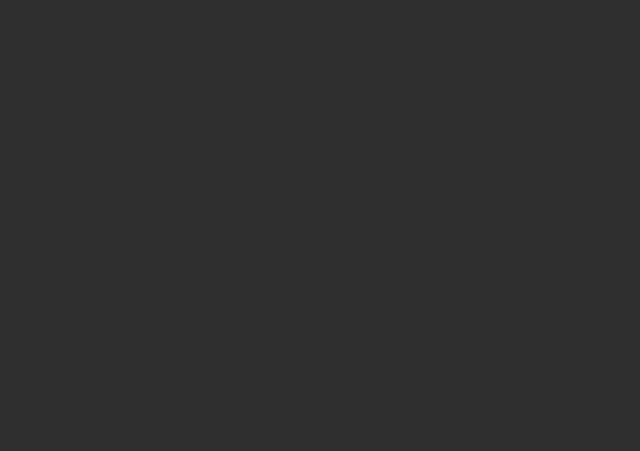
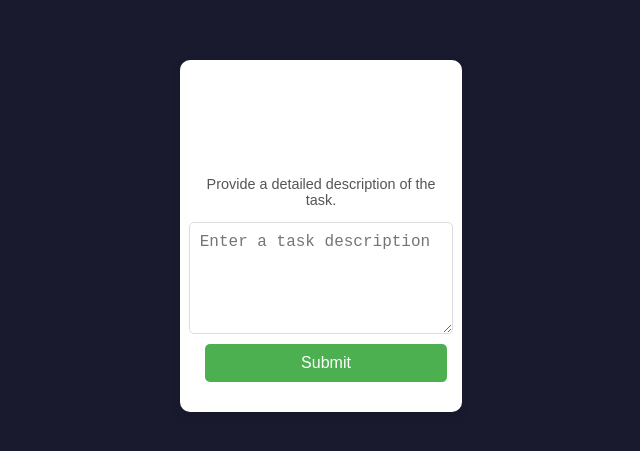
Before and after one commit to akindu-k/iwb013-team-tricannu, a React (Vite) app in the folder frontend/: page /text-prompt in a window 1280 px wide. Before the commit this address had no page. Shown: the part 189-640 px from the top of the page, without its empty margins (319-959 px from the left). Built offline with nearby package versions, Linux system fonts and the light colour scheme.

Commit message:
Refactor CSS styles for navigation bar, login form, and dashboard

```diff
--- a/frontend/src/App.css
+++ b/frontend/src/App.css
@@ -1,82 +1,71 @@
 /* General Styles */
-body {
-  font-family: Arial, sans-serif;
-  background-color: #2f2f2f; /* Dark background to match the theme */
-  color: #ffffff; /* White text by default */
-  margin: 0;
-  padding: 0;
+
+
+h2 {
+  color: #ffffff; /* Update heading color to white */
 }
 
-/* Heading Styles */
-h1, h2 {
-  color: #ffffff;
-  text-align: center;
-  margin-bottom: 20px;
-}
-
-/* Navigation Bar */
+/* Navigation Bar Styles */
 nav {
-  background-color: #333;
-  padding: 15px;
+  background-color: #8f2626;
+  padding: 10px;
 }
 
 nav ul {
   list-style-type: none;
+  padding: 0;
   margin: 0;
-  padding: 0;
   display: flex;
-  justify-content: center;
+  justify-content: center; /* Center the nav links */
 }
 
 nav ul li {
-  margin-right: 20px;
+  display: inline;
+  margin-right: 15px;
 }
 
 nav ul li a {
   color: white;
   text-decoration: none;
-  padding: 10px 15px;
+  padding: 5px 10px;
   border-radius: 5px;
-  transition: background-color 0.3s ease, transform 0.2s ease;
+  transition: background-color 0.3s ease;
 }
 
 nav ul li a:hover {
   background-color: #555;
-  transform: scale(1.05);
 }
 
-/* Form Styles */
+/* Login Form Styles */
 form {
   max-width: 400px;
   margin: 50px auto;
-  padding: 30px;
-  background-color: #444;
-  color: white;
+  padding: 20px;
+  background-color: white;
+  color: black; /* Black text inside form */
   border-radius: 10px;
-  box-shadow: 0 0 20px rgba(0, 0, 0, 0.4);
+  box-shadow: 0px 0px 15px rgba(0, 0, 0, 0.3);
 }
 
 label {
   display: block;
-  margin-bottom: 8px;
-  color: #ddd;
+  margin-bottom: 10px;
+  color: #555;
 }
 
 input[type="text"], input[type="password"], select {
   width: 100%;
-  padding: 12px;
-  margin-bottom: 20px;
-  border: 1px solid #777;
+  padding: 10px;
+  margin: 5px 0 20px 0;
+  border: 1px solid #ccc;
   border-radius: 5px;
   box-sizing: border-box;
-  background-color: #333;
-  color: #fff;
 }
 
 button {
   width: 100%;
-  padding: 12px;
-  background-color: #ff9671;
+  padding: 10px;
+  background-color: #ff9671; /* Update button to vibrant orange */
   color: white;
   border: none;
   border-radius: 5px;
@@ -85,8 +74,8 @@ button {
 }
 
 button:hover {
-  background-color: #ffc75f;
-  transform: scale(1.05);
+  background-color: #ffc75f; /* Yellow on hover */
+  transform: scale(1.05); /* Hover effect */
   box-shadow: 0px 8px 25px rgba(0, 0, 0, 0.2);
 }
 
@@ -94,59 +83,58 @@ button:hover {
 .dashboard {
   max-width: 800px;
   margin: 50px auto;
-  background-color: #444;
-  color: white;
-  padding: 30px;
+  background-color: #ffffff;
+  color: black;
+  padding: 20px;
   border-radius: 10px;
-  box-shadow: 0px 0px 20px rgba(0, 0, 0, 0.4);
+  box-shadow: 0px 0px 15px rgba(0, 0, 0, 0.3);
 }
 
 .dashboard h2 {
   text-align: center;
-  margin-bottom: 30px;
 }
 
 .dashboard-content {
   margin-top: 20px;
 }
 
-/* Colorful Buttons for Roles */
-.role-buttons {
+/* Colorful Buttons for Dashboard */
+.dashboard .role-buttons {
   display: flex;
   justify-content: center;
   gap: 20px;
 }
 
-.role-buttons .btn {
+.dashboard .role-buttons .btn {
   padding: 15px 30px;
   font-size: 1.2rem;
   color: white;
   text-decoration: none;
   border-radius: 30px;
   transition: transform 0.2s ease, box-shadow 0.3s ease;
-  box-shadow: 0px 5px 15px rgba(0, 0, 0, 0.3);
+  box-shadow: 0px 5px 15px rgba(0, 0, 0, 0.2);
 }
 
-.role-buttons .btn:hover {
+.dashboard .role-buttons .btn:hover {
   transform: scale(1.1);
   box-shadow: 0px 8px 25px rgba(0, 0, 0, 0.3);
 }
 
 .btn-employee {
-  background-color: #ff6f91;
+  background-color: #ff6f91; /* Light Pink for Employee */
 }
 
 .btn-manager {
-  background-color: #ff9671;
+  background-color: #ff9671; /* Orange for Manager */
 }
 
 .btn-admin {
-  background-color: #ffc75f;
+  background-color: #ffc75f; /* Yellow for Admin */
 }
 
-/* Responsive Design */
+/* Responsive Design for Small Screens */
 @media (max-width: 768px) {
-  .role-buttons {
+  .dashboard .role-buttons {
     flex-direction: column;
     gap: 15px;
   }
--- a/frontend/src/App.jsx
+++ b/frontend/src/App.jsx
@@ -4,6 +4,8 @@ import Login from './pages/Login';
 import AdminDashboard from './pages/AdminDashboard';
 import EmployeeDashboard from './pages/EmployeeDashboard';
 import ManagerDashboard from './pages/ManagerDashboard';
+import TextPrompt from './pages/TextPrompt';
+import ListTasks from './pages/ListTasks';
 import './App.css';
 
 function App() {
@@ -15,6 +17,8 @@ function App() {
         <Route path="/admin" element={<AdminDashboard />} />
         <Route path="/employee" element={<EmployeeDashboard />} />
         <Route path="/manager" element={<ManagerDashboard />} />
+        <Route path="/list-tasks" element={<ListTasks />} />
+        <Route path="/text-prompt" element={<TextPrompt />} />
       </Routes>
     </Router>
   );
--- /dev/null
+++ b/frontend/src/pages/ListTasks.css
@@ -0,0 +1,64 @@
+.list-tasks-container {
+    width: 80%;
+    max-width: 800px;
+    margin: 0 auto;
+    padding: 20px;
+    background-color: #fff;
+    border-radius: 10px;
+    box-shadow: 0 4px 10px rgba(0, 0, 0, 0.1);
+    margin-top: 50px;
+  }
+
+  h2 {
+    text-align: center;
+    margin-bottom: 20px;
+  }
+
+  p {
+    font-size: 0.9rem;
+    text-align: center;
+    color: #555;
+  }
+
+  .input-group {
+    display: flex;
+    justify-content: space-between;
+    align-items: center;
+    margin-bottom: 10px;
+  }
+
+  .task-input {
+    flex-grow: 1;
+    padding: 10px;
+    border: 1px solid #ddd;
+    border-radius: 5px;
+    font-size: 1rem;
+  }
+
+  .submit-button {
+    padding: 10px 20px;
+    font-size: 1rem;
+    background-color: #4caf50;
+    color: white;
+    border: none;
+    border-radius: 5px;
+    cursor: pointer;
+    margin-left: 10px;
+  }
+
+  .submit-button:hover {
+    background-color: #45a049;
+  }
+
+  .task-list {
+    list-style-type: none;
+    margin-top: 10px;
+  }
+
+  .task-item {
+    background-color: #e7e7e7;
+    padding: 10px;
+    border-radius: 5px;
+    margin-bottom: 5px;
+    font-size: 1rem;
+  }
--- /dev/null
+++ b/frontend/src/pages/ListTasks.jsx
@@ -0,0 +1,42 @@
+import React, { useState } from 'react';
+import './ListTasks.css';  // Importing the ListTasks-specific CSS
+
+const ListTasks = () => {
+  const [tasks, setTasks] = useState([]);
+  const [taskInput, setTaskInput] = useState('');
+
+  const handleTaskInputChange = (e) => {
+    setTaskInput(e.target.value);
+  };
+
+  const handleSubmit = () => {
+    if (taskInput.trim() !== '') {
+      setTasks([...tasks, taskInput]);
+      setTaskInput(''); // Clear input after adding
+    }
+  };
+
+  return (
+    <div className="list-tasks-container">
+      <h2>List Tasks</h2>
+      <p>Add tasks one by one by pressing Submit.</p>
+      <div className="input-group">
+        <input
+          type="text"
+          value={taskInput}
+          onChange={handleTaskInputChange}
+          placeholder="Enter a task"
+          className="task-input"
+        />
+        <button onClick={handleSubmit} className="submit-button">Submit</button>
+      </div>
+      <ul className="task-list">
+        {tasks.map((task, index) => (
+          <li key={index} className="task-item">{task}</li>
+        ))}
+      </ul>
+    </div>
+  );
+};
+
+export default ListTasks;
--- a/frontend/src/pages/ManagerDashboard.css
+++ b/frontend/src/pages/ManagerDashboard.css
@@ -0,0 +1,35 @@
+.dashboard-container {
+    width: 80%;
+    max-width: 800px;
+    margin: 0 auto;
+    padding: 20px;
+    background-color: #fff;
+    border-radius: 10px;
+    box-shadow: 0 4px 10px rgba(0, 0, 0, 0.1);
+    margin-top: 50px;
+  }
+
+  h1 {
+    text-align: center;
+    margin-bottom: 20px;
+  }
+
+  .dashboard-section {
+    text-align: center;
+    margin-bottom: 30px;
+  }
+
+  .dashboard-button {
+    padding: 10px 20px;
+    margin: 10px;
+    font-size: 1rem;
+    background-color: #4caf50;
+    color: white;
+    border: none;
+    border-radius: 5px;
+    cursor: pointer;
+  }
+
+  .dashboard-button:hover {
+    background-color: #45a049;
+  }
--- a/frontend/src/pages/ManagerDashboard.jsx
+++ b/frontend/src/pages/ManagerDashboard.jsx
@@ -1,9 +1,32 @@
-function ManagerDashboard() {
+// function ManagerDashboard() {
+//   return (
+//     <div>
+//       <h1>Manager Dashboard</h1>
+//     </div>
+//   );
+// }
+
+// export default ManagerDashboard;
+
+
+import React from 'react';
+import { useNavigate } from 'react-router-dom';
+import './ManagerDashboard.css';  // Importing the Dashboard-specific CSS
+
+const ManagerDashboard = () => {
+  const navigate = useNavigate();
+
   return (
-    <div>
+    <div className="dashboard-container">
       <h1>Manager Dashboard</h1>
+      <div className="dashboard-section">
+        <h2>Task Management</h2>
+        <p>Click below to manage tasks.</p>
+        <button onClick={() => navigate('/list-tasks')} className="dashboard-button">List Tasks</button>
+        <button onClick={() => navigate('/text-prompt')} className="dashboard-button">Task as a Text Prompt</button>
+      </div>
     </div>
   );
-}
+};
 
 export default ManagerDashboard;
--- /dev/null
+++ b/frontend/src/pages/TextPrompt.css
@@ -0,0 +1,65 @@
+.text-prompt-container {
+    width: 80%;
+    max-width: 800px;
+    margin: 0 auto;
+    padding: 20px;
+    background-color: #fff;
+    border-radius: 10px;
+    box-shadow: 0 4px 10px rgba(0, 0, 0, 0.1);
+    margin-top: 50px;
+  }
+
+  h2 {
+    text-align: center;
+    margin-bottom: 20px;
+  }
+
+  p {
+    font-size: 0.9rem;
+    text-align: center;
+    color: #555;
+  }
+
+  .input-group {
+    display: flex;
+    flex-direction: column;
+    justify-content: center;
+    align-items: flex-start;
+  }
+
+  .text-prompt-input {
+    width: 100%;
+    padding: 10px;
+    border: 1px solid #ddd;
+    border-radius: 5px;
+    font-size: 1rem;
+    margin-bottom: 10px;
+  }
+
+  .submit-button {
+    padding: 10px 20px;
+    font-size: 1rem;
+    background-color: #4caf50;
+    color: white;
+    border: none;
+    border-radius: 5px;
+    cursor: pointer;
+  }
+
+  .submit-button:hover {
+    background-color: #45a049;
+  }
+
+  .submitted-prompt {
+    margin-top: 20px;
+  }
+
+  .submitted-prompt h3 {
+    margin-bottom: 10px;
+  }
+
+  .submitted-prompt p {
+    background-color: #e7e7e7;
+    padding: 10px;
+    border-radius: 5px;
+  }
--- /dev/null
+++ b/frontend/src/pages/TextPrompt.jsx
@@ -0,0 +1,43 @@
+import React, { useState } from 'react';
+import './TextPrompt.css';  // Importing the TextPrompt-specific CSS
+
+const TextPrompt = () => {
+  const [textPrompt, setTextPrompt] = useState('');
+  const [submittedPrompt, setSubmittedPrompt] = useState('');
+
+  const handleTextPromptChange = (e) => {
+    setTextPrompt(e.target.value);
+  };
+
+  const handleSubmit = () => {
+    if (textPrompt.trim() !== '') {
+      setSubmittedPrompt(textPrompt);
+      setTextPrompt(''); // Clear input after submission
+    }
+  };
+
+  return (
+    <div className="text-prompt-container">
+      <h2>Task as a Text Prompt</h2>
+      <p>Provide a detailed description of the task.</p>
+      <div className="input-group">
+        <textarea
+          value={textPrompt}
+          onChange={handleTextPromptChange}
+          rows="5"
+          placeholder="Enter a task description"
+          className="text-prompt-input"
+        ></textarea>
+        <button onClick={handleSubmit} className="submit-button">Submit</button>
+      </div>
+      {submittedPrompt && (
+        <div className="submitted-prompt">
+          <h3>Submitted Prompt:</h3>
+          <p>{submittedPrompt}</p>
+        </div>
+      )}
+    </div>
+  );
+};
+
+export default TextPrompt;
```
